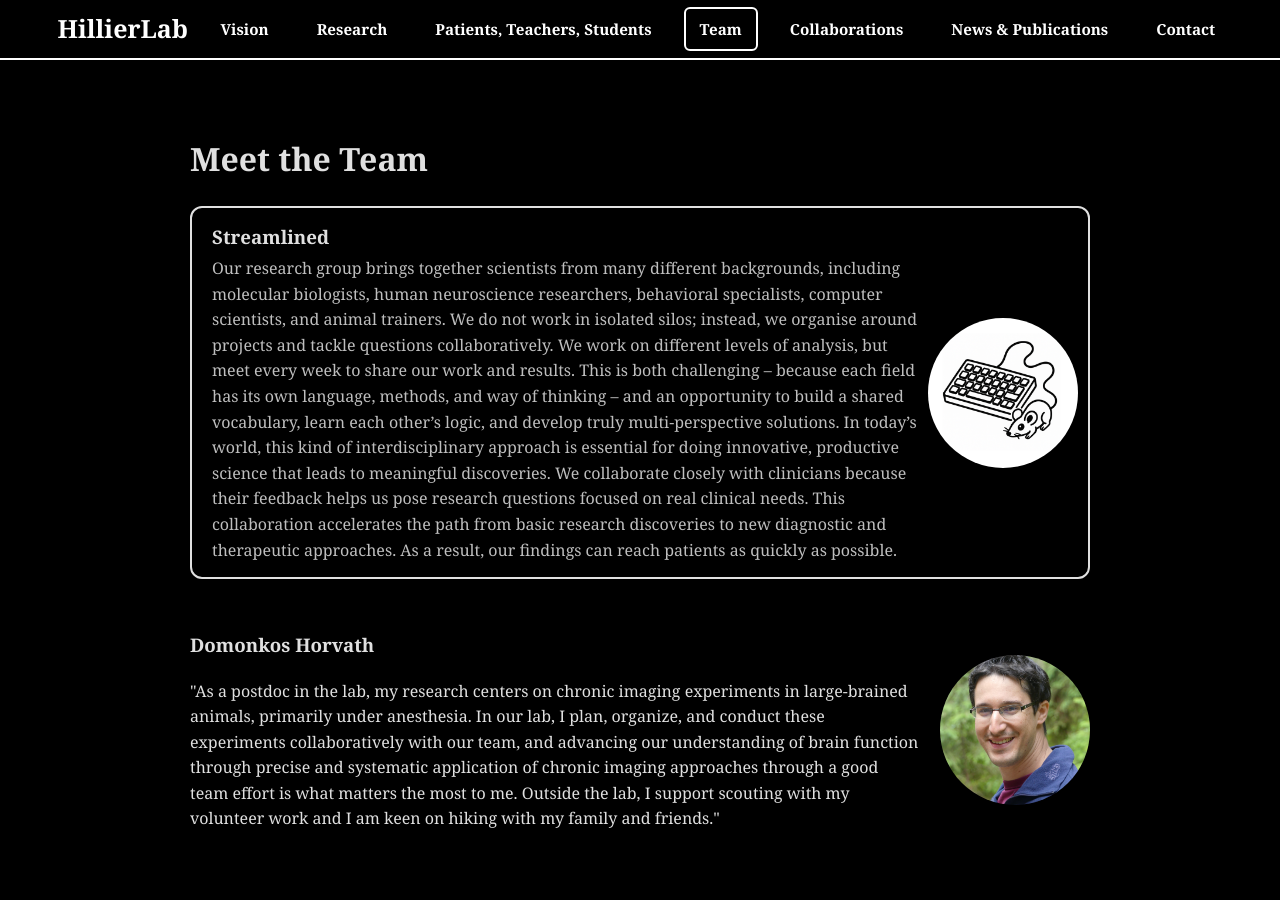
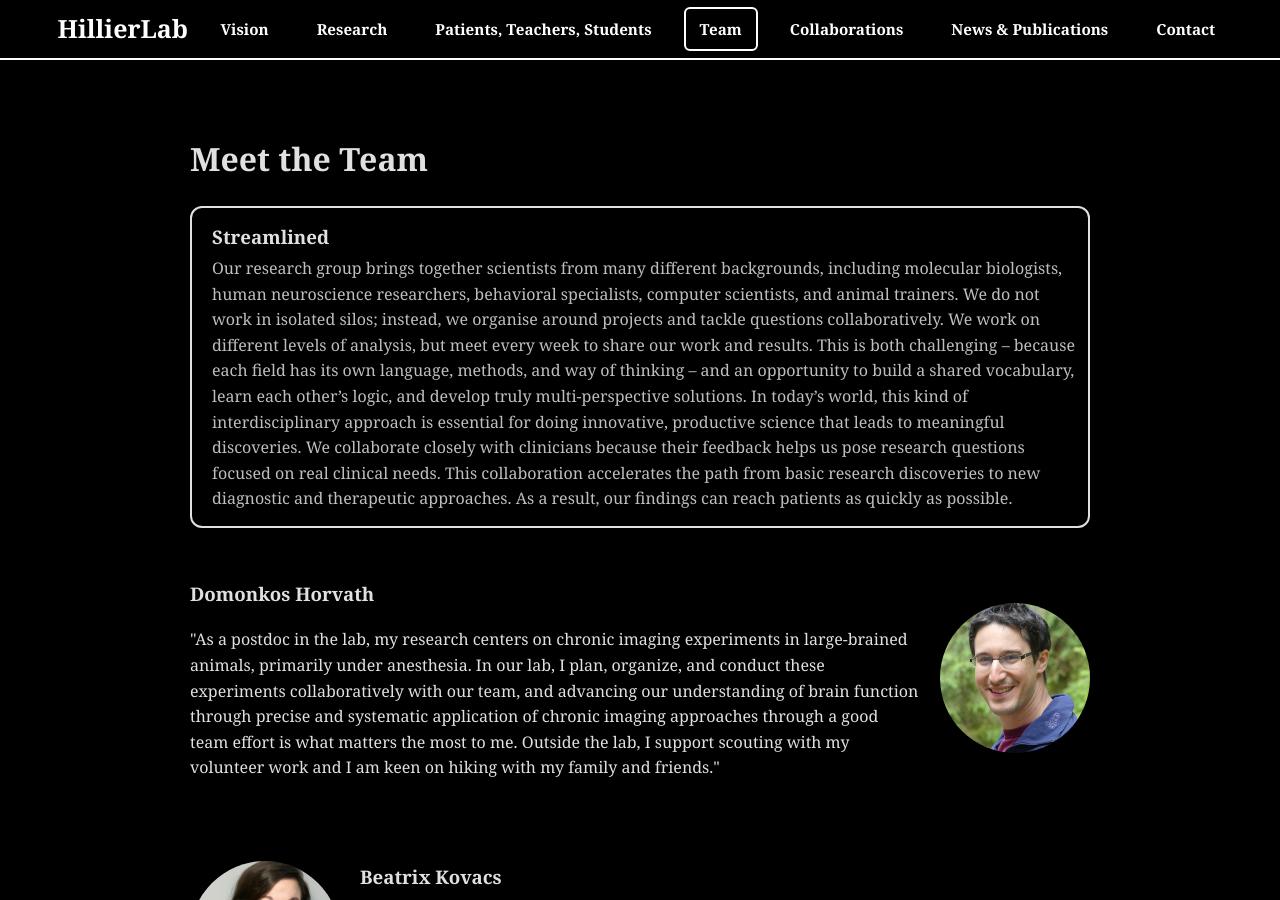
Before and after one commit to hillierlab/hillierlab.github.io, a Jekyll site: the page built from team.md, in a window 1280 px wide and 900 px high. Built offline with Jekyll 4.4.1, drawn with Linux system fonts in a browser that asks for light colours.

Commit message:
Update team.md

```diff
--- a/team.md
+++ b/team.md
@@ -32,10 +32,7 @@ title: Meet the Team
         We collaborate closely with clinicians because their feedback helps us pose research questions focused on real clinical needs. This collaboration accelerates the path from basic research discoveries to new diagnostic and therapeutic approaches. As a result, our findings can reach patients as quickly as possible.</p>
     </div>
 
-    <img src="/assets/images/streamlined.png" alt="Streamlined"
-         style="width:150px; height:150px; aspect-ratio:1/1; border-radius:50%;
-                object-fit:cover; margin:0; flex-shrink:0;">
-  </div>
+    </div>
 </div>
 
 
```
